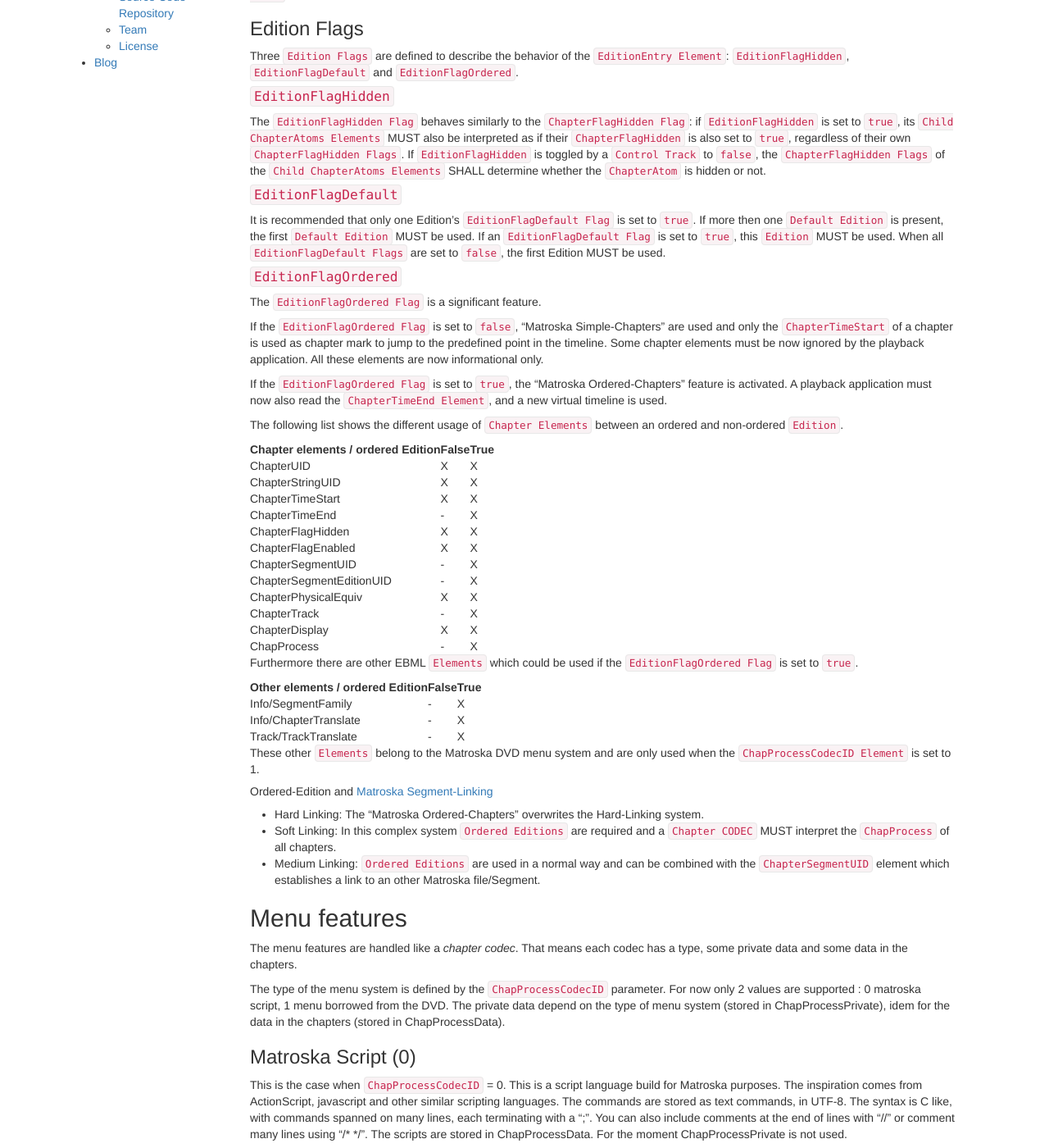
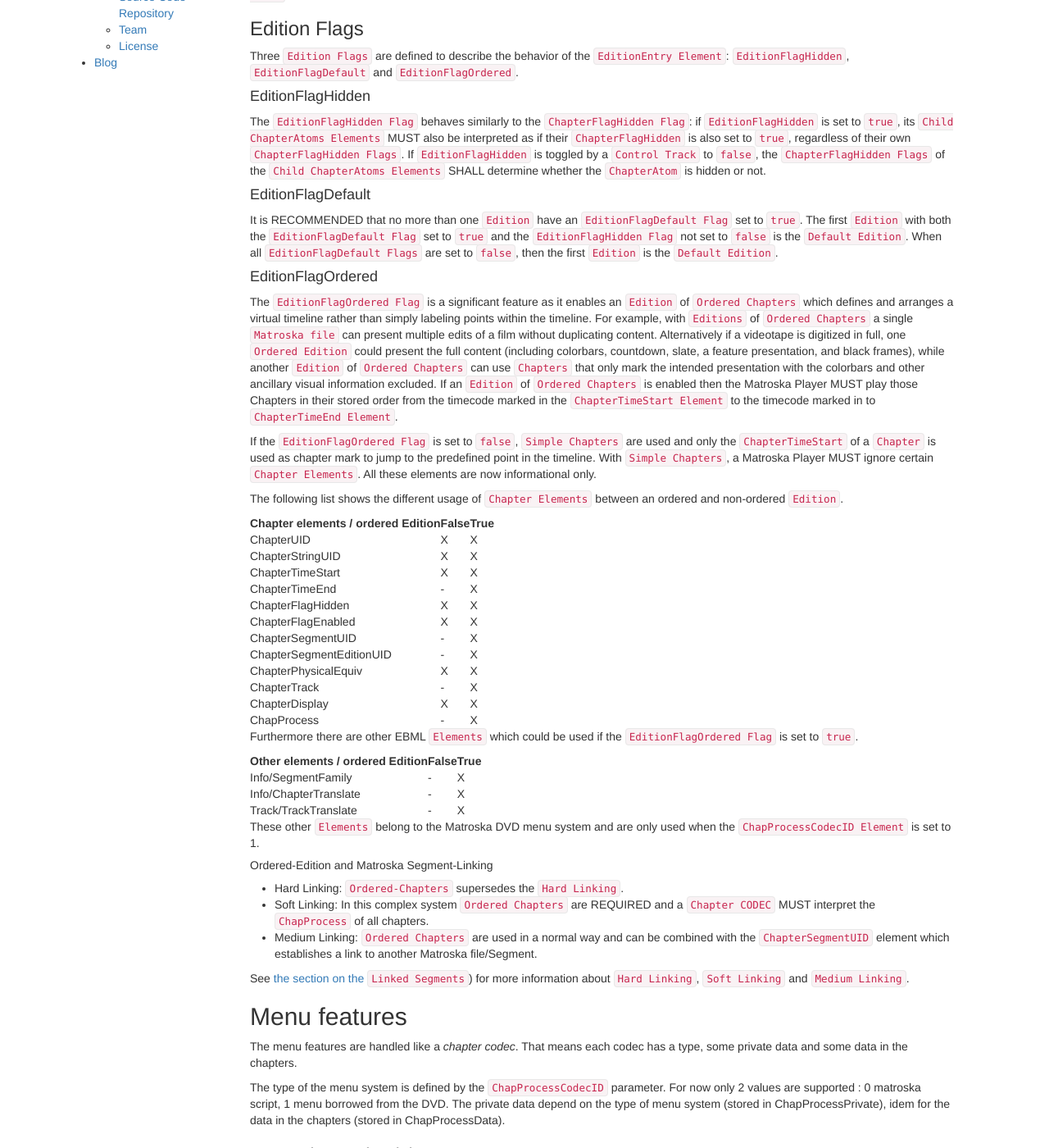
Before and after one commit to ietf-wg-cellar/matroska-specification, a Jekyll site: the page built from chapters.md, in a window 1280 px wide and 1400 px high, scrolled down 559 px. Shown: the whole window at 82% size. Built offline with Jekyll 4.4.1, drawn with Linux system fonts in a browser that asks for light colours; our own code applies the rules of GitHub Pages for plain Markdown files.

Commit message:
Chapter updates (#190)

```diff
--- a/chapters.md
+++ b/chapters.md
@@ -18,26 +18,20 @@
 Three `Edition Flags` are defined to describe the behavior of the `EditionEntry Element`: `EditionFlagHidden`, `EditionFlagDefault` and `EditionFlagOrdered`.
 
 
-#### `EditionFlagHidden`
+#### EditionFlagHidden
 
 The `EditionFlagHidden Flag` behaves similarly to the `ChapterFlagHidden Flag`: if `EditionFlagHidden` is set to `true`, its `Child ChapterAtoms Elements` MUST also be interpreted as if their `ChapterFlagHidden` is also set to `true`, regardless of their own `ChapterFlagHidden Flags`. If `EditionFlagHidden` is toggled by a `Control Track` to `false`, the `ChapterFlagHidden Flags` of the `Child ChapterAtoms Elements` SHALL determine whether the `ChapterAtom` is hidden or not.
 
 
-#### `EditionFlagDefault`
+#### EditionFlagDefault
 
-It is recommended that only one Edition's `EditionFlagDefault Flag` is set to `true`. If more then one `Default Edition` is present, the first `Default Edition` MUST be used.
-If an `EditionFlagDefault Flag` is set to `true`, this `Edition` MUST be used. When all `EditionFlagDefault Flags` are set to `false`, the first Edition MUST be used.
+It is RECOMMENDED that no more than one `Edition` have an `EditionFlagDefault Flag` set to `true`. The first `Edition` with both the `EditionFlagDefault Flag` set to `true` and the `EditionFlagHidden Flag` not set to `false` is the `Default Edition`. When all `EditionFlagDefault Flags` are set to `false`, then the first `Edition` is the `Default Edition`.
 
+#### EditionFlagOrdered
 
-#### `EditionFlagOrdered`
+The `EditionFlagOrdered Flag` is a significant feature as it enables an `Edition` of `Ordered Chapters` which defines and arranges a virtual timeline rather than simply labeling points within the timeline. For example, with `Editions` of `Ordered Chapters` a single `Matroska file` can present multiple edits of a film without duplicating content. Alternatively if a videotape is digitized in full, one `Ordered Edition` could present the full content (including colorbars, countdown, slate, a feature presentation, and black frames), while another `Edition` of `Ordered Chapters` can use `Chapters` that only mark the intended presentation with the colorbars and other ancillary visual information excluded. If an `Edition` of `Ordered Chapters` is enabled then the Matroska Player MUST play those Chapters in their stored order from the timecode marked in the `ChapterTimeStart Element` to the timecode marked in to `ChapterTimeEnd Element`.
 
-The `EditionFlagOrdered Flag` is a significant feature.
-
-If the `EditionFlagOrdered Flag` is set to `false`, "Matroska Simple-Chapters" are used and only the `ChapterTimeStart` of a chapter is used as chapter mark to jump to the predefined point in the timeline.
-Some chapter elements must be now ignored by the playback application. All these elements are now informational only.
-
-If the `EditionFlagOrdered Flag` is set to `true`, the "Matroska Ordered-Chapters" feature is activated.
-A playback application must now also read the `ChapterTimeEnd Element`, and a new virtual timeline is used.
+If the `EditionFlagOrdered Flag` is set to `false`, `Simple Chapters` are used and only the `ChapterTimeStart` of a `Chapter` is used as chapter mark to jump to the predefined point in the timeline. With `Simple Chapters`, a Matroska Player MUST ignore certain `Chapter Elements`. All these elements are now informational only.
 
 The following list shows the different usage of `Chapter Elements` between an ordered and non-ordered `Edition`.
 
@@ -66,12 +60,13 @@
 
 These other `Elements` belong to the Matroska DVD menu system and are only used when the `ChapProcessCodecID Element` is set to 1.
 
-##### Ordered-Edition and [Matroska Segment-Linking](https://tools.ietf.org/html/draft-lhomme-cellar-matroska-01#section-21)
+##### Ordered-Edition and Matroska Segment-Linking
 
-- Hard Linking: The "Matroska Ordered-Chapters" overwrites the Hard-Linking system.
-- Soft Linking: In this complex system `Ordered Editions` are required and a `Chapter CODEC` MUST interpret the `ChapProcess` of all chapters.
-- Medium Linking: `Ordered Editions` are used in a normal way and can be combined with the `ChapterSegmentUID` element which establishes a link to an other Matroska file/Segment.
+- Hard Linking: `Ordered-Chapters` supersedes the `Hard Linking`.
+- Soft Linking: In this complex system `Ordered Chapters` are REQUIRED and a `Chapter CODEC` MUST interpret the `ChapProcess` of all chapters.
+- Medium Linking: `Ordered Chapters` are used in a normal way and can be combined with the `ChapterSegmentUID` element which establishes a link to another Matroska file/Segment.
 
+See [the section on the `Linked Segments`](#linked-segments)) for more information about `Hard Linking`, `Soft Linking` and `Medium Linking`.
 
 ## Menu features
 
```
